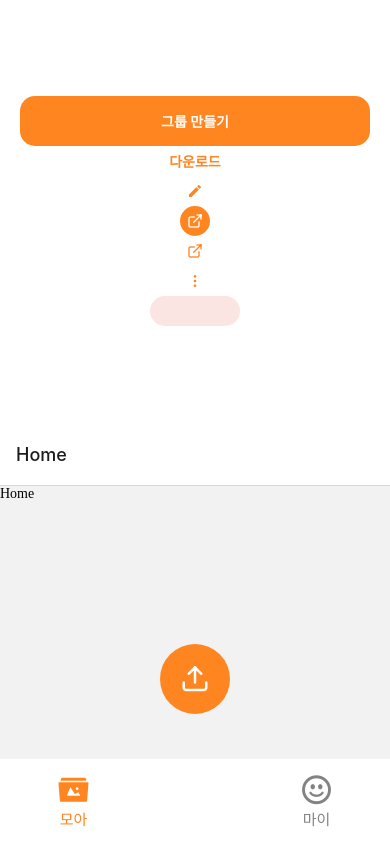
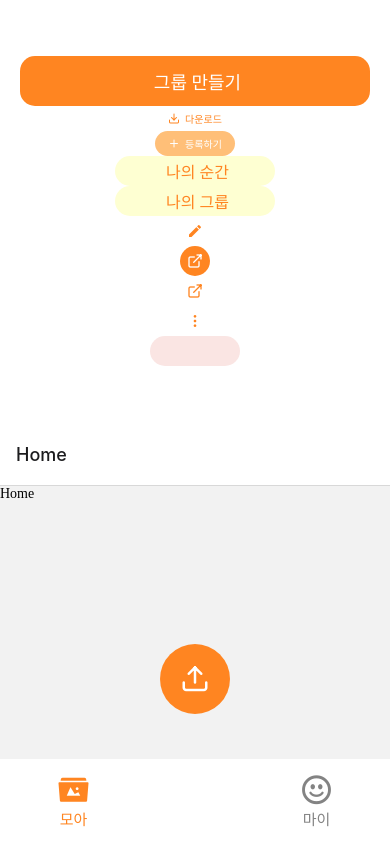
Before and after one commit to yelim99/MOA, a React Native app in the folder moa/: screen / in a window 390 px wide. Built offline with nearby package versions, Linux system fonts and the light colour scheme.

Commit message:
:sparkles:[Feat] #S11P31A602-211 #done  버튼 공통 컴포넌트 생성 완료

```diff
--- a/moa/src/components/common/button/ButtonTest.tsx
+++ b/moa/src/components/common/button/ButtonTest.tsx
@@ -4,24 +4,45 @@ import {View} from 'react-native';
 import Button from './Button';
 import Icon from 'react-native-vector-icons/MaterialIcons';
 import {IconButton} from './IconButton';
+import {TextButton} from './TextButton';
+
 const ButtonTest = () => {
   return (
     <View style={{flex: 1, justifyContent: 'center', alignItems: 'center'}}>
       {/* 텍스트 버튼 예시 */}
-      <Button
+      <TextButton
+        backcolor="maindarkorange"
         text="그룹 만들기"
-        content="text"
         size="large"
-        backcolor="maindarkorange"
-        onPress={() => console.log('그룹 만들기 버튼 눌림')}
+        onPress={() => console.log('그룹 만들기 버튼')}
       />
-
-      <Button
+      <TextButton
+        backcolor="white"
         text="다운로드"
-        content="text"
+        iconName="download"
+        iconSet="Feather"
         size="small"
-        backcolor="white"
-        onPress={() => console.log('다운로드 버튼 눌림')}
+        onPress={() => console.log('다운로드 버튼')}
+      />
+      <TextButton
+        backcolor="mainlightorange"
+        text="등록하기"
+        iconName="plus"
+        iconSet="Feather"
+        size="small"
+        onPress={() => console.log('등록하기 버튼')}
+      />
+      <TextButton
+        backcolor="mainlightyellow"
+        text="나의 순간"
+        size="medium"
+        onPress={() => console.log('나의 순간 ')}
+      />
+      <TextButton
+        backcolor="mainlightyellow"
+        text="나의 그룹"
+        size="medium"
+        onPress={() => console.log('나의 그룹 ')}
       />
 
       {/* 아이콘 버튼 예시  */}
--- a/moa/src/components/common/button/Buttons.styles.ts
+++ b/moa/src/components/common/button/Buttons.styles.ts
@@ -47,6 +47,7 @@ export const StyledButton = styled.TouchableOpacity<{
       width: 90px;
       height: 30px;
       font-size: ${theme.fontSize.small};
+      font-family: ${theme.fontFamily.SCDream6};
     `}
   ${({size, theme}) =>
     size === 'medium' &&
@@ -54,13 +55,15 @@ export const StyledButton = styled.TouchableOpacity<{
       width: 210px;
       height: 40px;
       font-size: ${theme.fontSize.regular};
+      font-family: ${theme.fontFamily.SCDream6};
     `}
-  ${({size, theme}) =>
+      ${({size, theme}) =>
     size === 'large' &&
     css`
       width: 350px;
       height: 50px;
       font-size: ${theme.fontSize.large};
+      font-family: ${theme.fontFamily.SCDream6};
     `}
   align-items: center;
   flex-direction: row;
@@ -77,9 +80,10 @@ export const ButtonText = styled.Text<{
       color: ${backcolor === 'white'
         ? theme.colors.maindarkorange
         : theme.colors.white};
+      font-family: ${theme.fontFamily.SCDream9};
     `}
-  font-weight: ${({theme}) => theme.fontWeight.bold};
 `;
+// font-weight: ${({theme}) => theme.fontWeight.bold};
 
 export const ButtonIcon = styled.View<{color?: string}>`
   color: ${({theme, color}) => color || theme.colors.maindarkorang};
--- /dev/null
+++ b/moa/src/components/common/button/TextButton.tsx
@@ -0,0 +1,97 @@
+// src/components/common/button/IconButton.tsx
+import React from 'react';
+import {TouchableOpacityProps} from 'react-native';
+import styled, {css, useTheme, DefaultTheme} from 'styled-components/native';
+import MaterialIcon from 'react-native-vector-icons/MaterialIcons';
+import FeatherIcon from 'react-native-vector-icons/Feather';
+
+interface TextButtonProps extends TouchableOpacityProps {
+  iconName?: string;
+  iconSet?: 'Material' | 'Feather';
+  size?: 'small' | 'medium' | 'large';
+  backcolor?: keyof DefaultTheme['colors'];
+  onPress?: () => void;
+  text: string;
+}
+
+const StyledTextButton = styled.TouchableOpacity<{
+  backcolor: keyof DefaultTheme['colors'];
+  size: 'small' | 'medium' | 'large';
+}>`
+  background-color: ${({backcolor, theme}) => theme.colors[backcolor]};
+  ${({size}) =>
+    size === 'small' &&
+    css`
+      width: 80px;
+      height: 25px;
+    `}
+  ${({size}) =>
+    size === 'medium' &&
+    css`
+      width: 160px;
+      height: 30px;
+    `}
+  ${({size}) =>
+    size === 'large' &&
+    css`
+      width: 350px;
+      height: 50px;
+    `}
+  border-radius: 15px;
+  align-items: center;
+  justify-content: center;
+  flex-direction: row;
+  padding: 5px;
+`;
+
+const ButtonText = styled.Text<{
+  textcolor: string;
+  size: 'small' | 'medium' | 'large';
+}>`
+  color: ${({textcolor}) => textcolor};
+  font-size: ${({theme, size}) =>
+    size === 'small'
+      ? theme.fontSize.small
+      : size === 'medium'
+        ? theme.fontSize.regular
+        : theme.fontSize.large};
+  font-family: ${({theme, size}) =>
+    size === 'small'
+      ? theme.fontFamily.SCDream4
+      : size === 'medium'
+        ? theme.fontFamily.SCDream6
+        : theme.fontFamily.SCDream7};
+  margin-left: 5px;
+`;
+
+export const TextButton: React.FC<TextButtonProps> = ({
+  iconName,
+  iconSet = 'Material',
+  backcolor = 'white',
+  size = 'medium',
+  onPress,
+  text,
+  ...props
+}) => {
+  const theme = useTheme();
+  const iconColor =
+    backcolor === 'white' || backcolor === 'mainlightyellow'
+      ? theme.colors.maindarkorange
+      : theme.colors.white;
+  const TextComponent = iconSet === 'Feather' ? FeatherIcon : MaterialIcon;
+  return (
+    <StyledTextButton
+      size={size}
+      backcolor={backcolor}
+      onPress={onPress}
+      {...props}
+    >
+      {iconName && (
+        <TextComponent name={iconName} size={12} color={iconColor} />
+      )}
+      <ButtonText textcolor={iconColor} size={size}>
+        {text}
+      </ButtonText>
+    </StyledTextButton>
+  );
+};
--- a/moa/src/styles/theme.ts
+++ b/moa/src/styles/theme.ts
@@ -39,5 +39,16 @@ export const theme = {
     bold: '600',
     extrabold: '900',
   },
+  fontFamily: {
+    SCDream1: 'SCDream1',
+    SCDream2: 'SCDream2',
+    SCDream3: 'SCDream3',
+    SCDream4: 'SCDream4',
+    SCDream5: 'SCDream5',
+    SCDream6: 'SCDream6',
+    SCDream7: 'SCDream7',
+    SCDream8: 'SCDream8',
+    SCDream9: 'SCDream9',
+  },
 };
 export type ThemeType = typeof theme;
```
